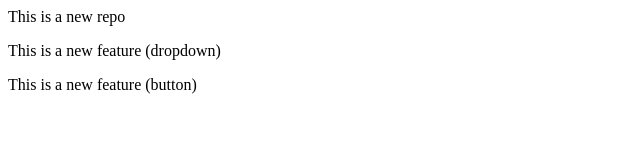
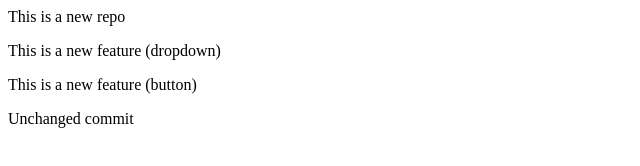
Before and after one commit to sagnik47/localrepo, a plain HTML site: page index.html in a window 1280 px wide. Shown: the whole page, without its empty margins (0-640 px from the left). Drawn offline with Linux system fonts and the light colour scheme.

Commit message:
Update index.html

```diff
--- a/index.html
+++ b/index.html
@@ -1,3 +1,4 @@
 <p>This is a new repo</p>
 <p>This is a new feature (dropdown)</p>
 <p>This is a new feature (button)</p>
+<p>Unchanged commit</p>
```
